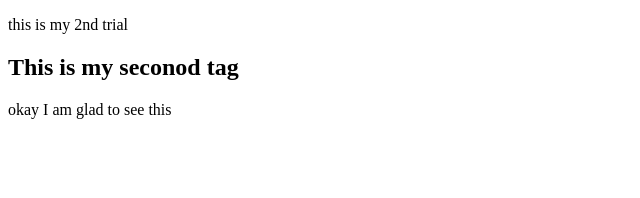
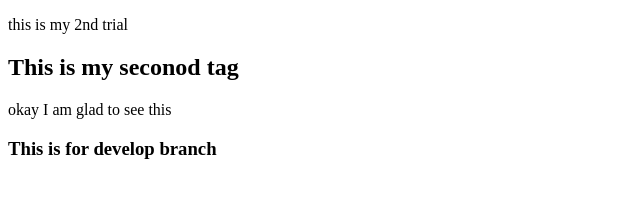
Before and after one commit to asifwebpro/my-2nd-website, a plain HTML site: page index.html in a window 1280 px wide. Shown: the whole page, without its empty margins (0-640 px from the left). Drawn offline with Linux system fonts and the light colour scheme.

Commit message:
develop branch added

```diff
--- a/index.html
+++ b/index.html
@@ -9,5 +9,6 @@
     <p>this is my 2nd trial </p>
     <h2>This is my seconod tag </h2>
     <P>okay I am glad to see this </P>
+    <h3>This is for develop branch </h3>
 </body>
 </html>
```
